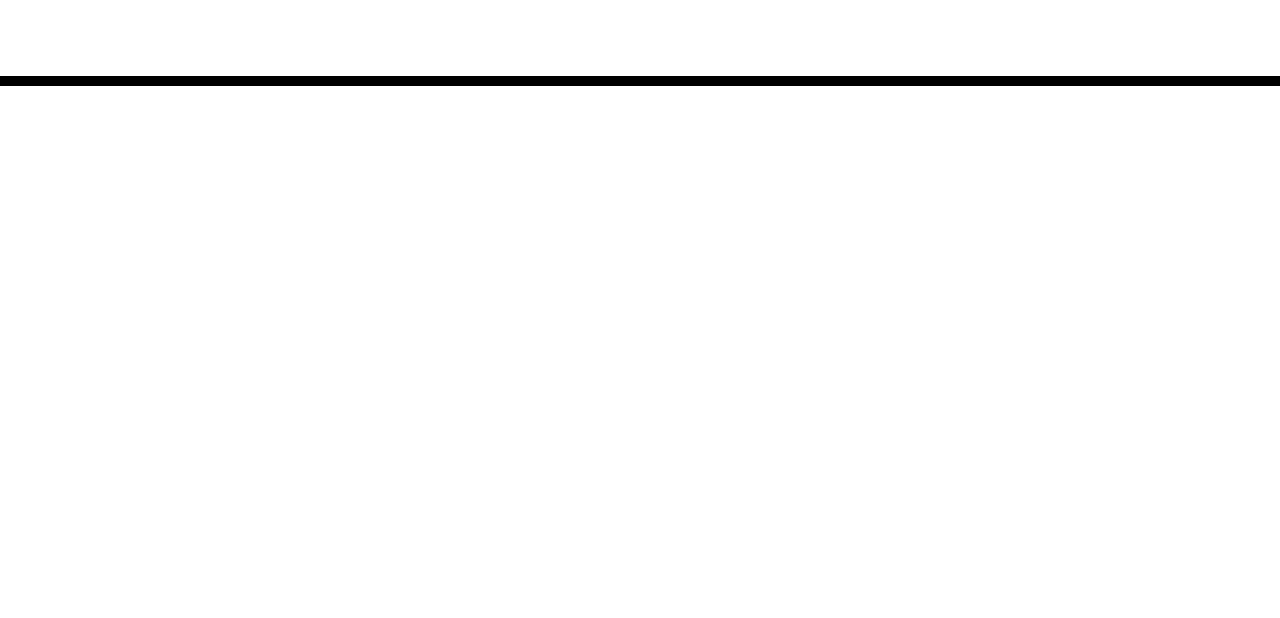
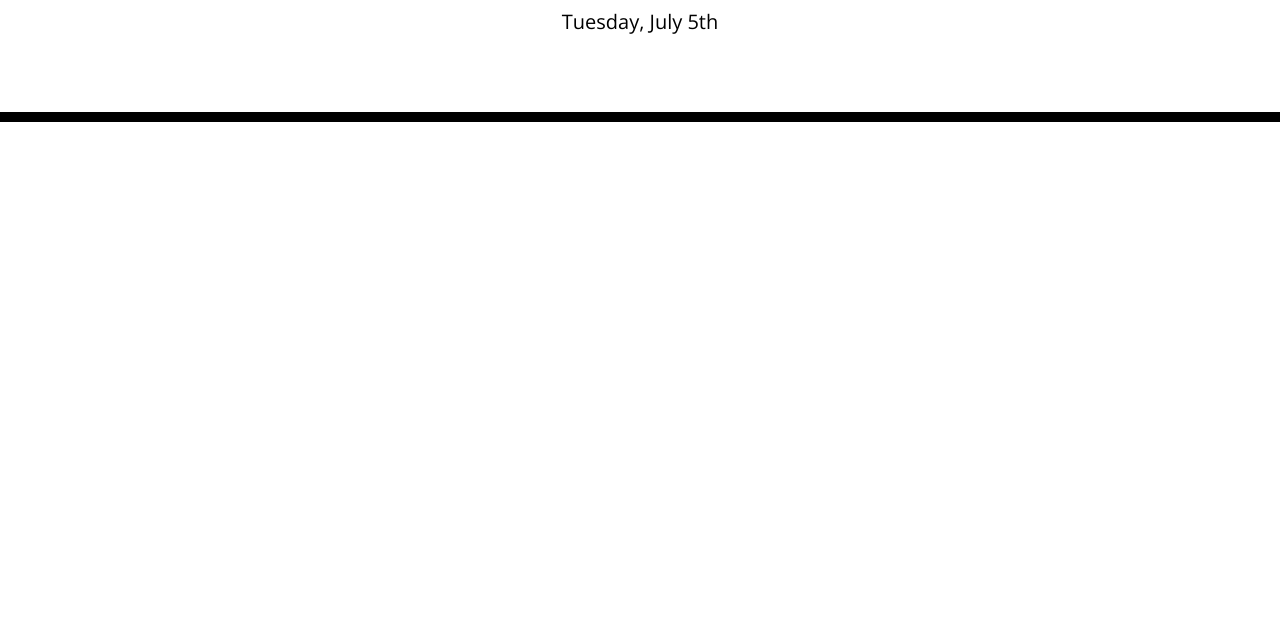
Before and after one commit to LorenzoFTSIC/Workday-Scheduler-Challenge5, a plain HTML site: page index.html in a window 1280 px wide. Shown: the part 182-800 px from the top of the page. Drawn offline with nearby package versions, Linux system fonts and the light colour scheme.

Commit message:
Added moment library functionality for header

```diff
--- a/assets/js/script.js
+++ b/assets/js/script.js
@@ -0,0 +1,7 @@
+var daysList = ["Sunday", "Monday","Tuesday","Wednesday","Thursday","Friday","Saturday"]
+
+
+$(document).ready(function() {
+    var day = moment().day();
+    $("#currentDay").text(daysList[day] + ", " + moment().format("MMMM Do"))
+})
--- a/index.html
+++ b/index.html
@@ -32,8 +32,8 @@
       <!-- Timeblocks go here -->
     </div>
 
-    <script src="./assets/js/script.js"></script>
     <script src="https://cdnjs.cloudflare.com/ajax/libs/jquery/3.2.1/jquery.min.js"></script>
     <script src="https://cdnjs.cloudflare.com/ajax/libs/moment.js/2.24.0/moment.min.js"></script>
+    <script src="./assets/js/script.js"></script>
   </body>
 </html>
```
